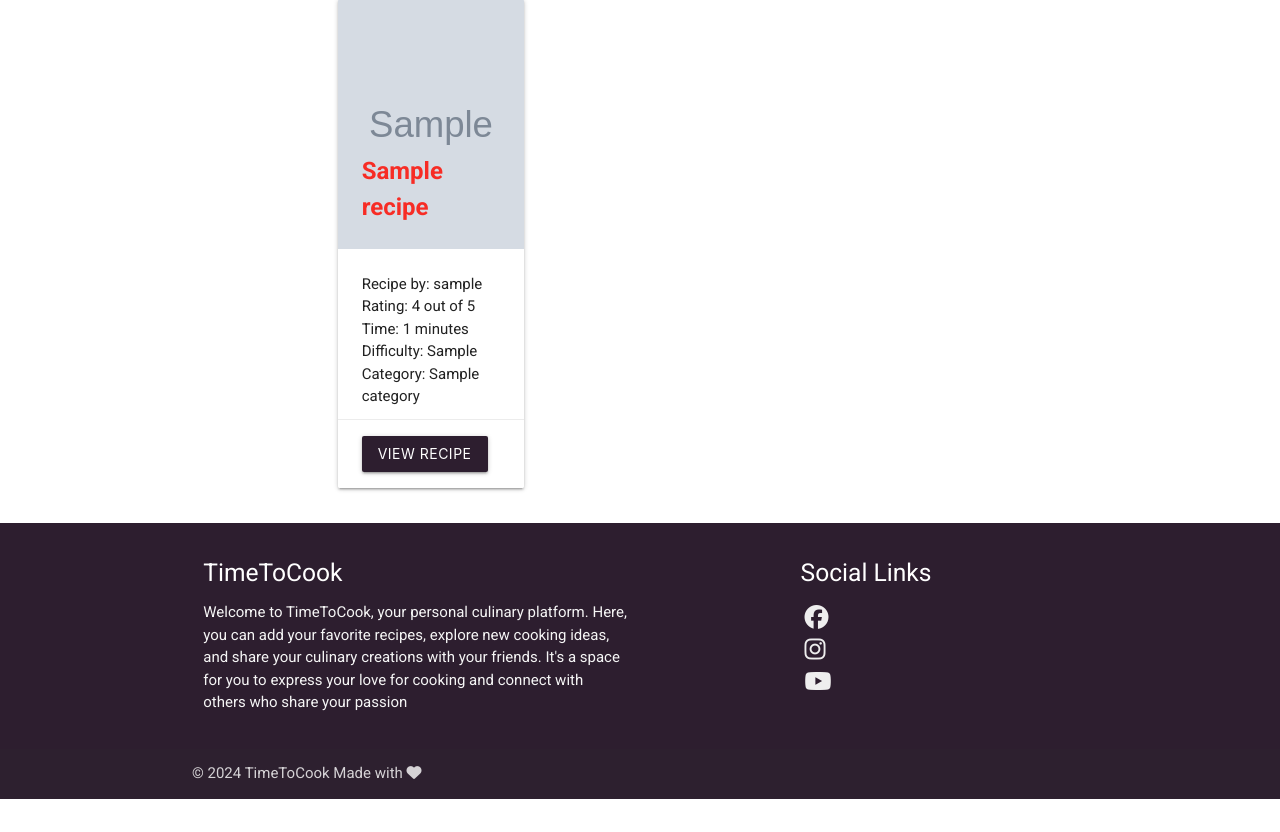
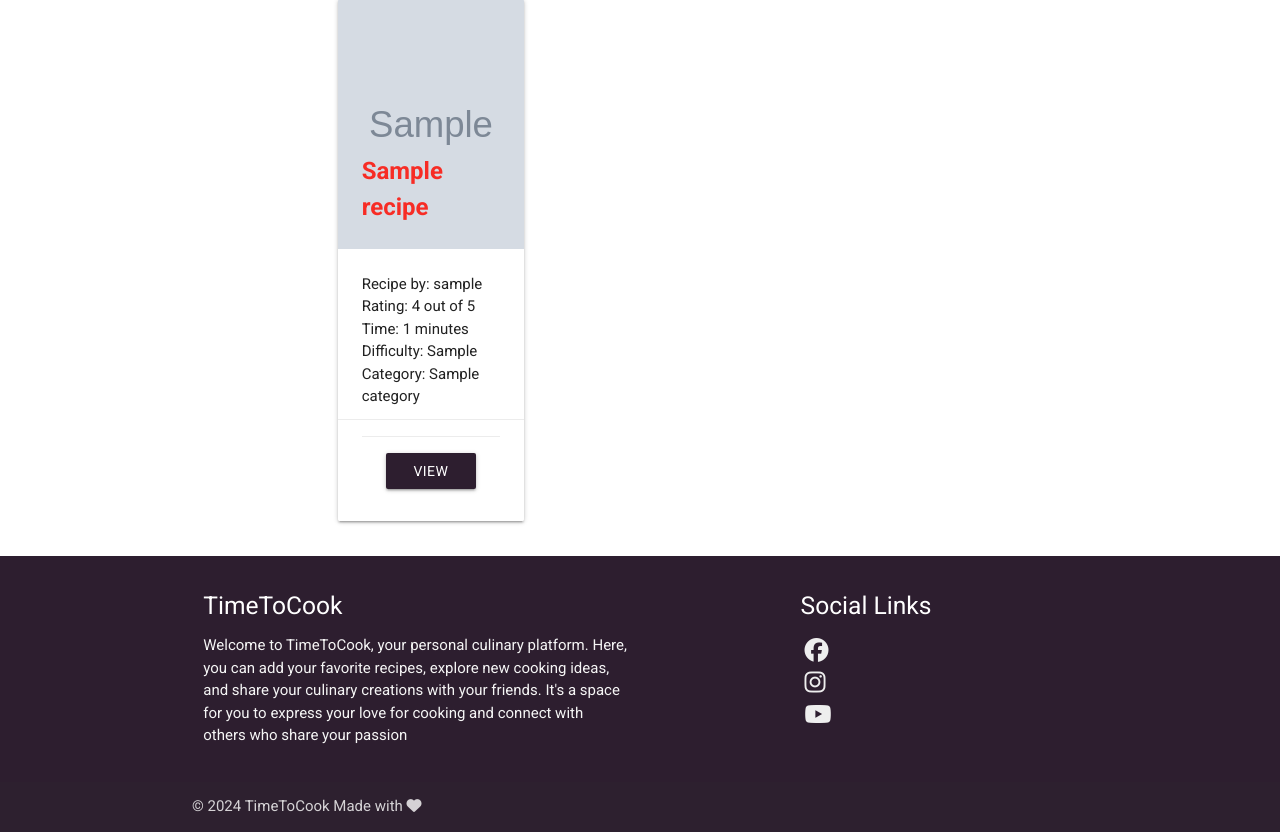
Before and after one commit to mariusmilitaru32/TimeToCook, a Flask app: page /myrecipes in a window 1280 px wide. Shown: the part 147-979 px from the top of the page. Before the commit the page ends 946 px from the top, so only its background shows below. Run offline with Flask 3, Linux system fonts and the light colour scheme; the visitor is signed in with stand-in values (Sample User, id 1); tables that the repository leaves empty hold one stand-in row (values such as "Sample post"); grey boxes marked "Sample" are stand-in pictures; some libraries are stand-ins or nearby versions.

Commit message:
Fix button error templates

```diff
--- a/timetocook/templates/allrecipes.html
+++ b/timetocook/templates/allrecipes.html
@@ -40,10 +40,9 @@
                     <p>Category: {{ recipe.category.category_name }}</p>
                 </div>
                 <div class="card-action center">
-                    <a href="{{ url_for('view_recipe', recipe_id=recipe.id) }}">
-                        <button class="btn">View Recipe</button>
-                    </a>
+                    <a href="{{ url_for('view_recipe', recipe_id=recipe.id) }}" class="btn">View Recipe</a>
                 </div>
+
             </div>
         </div>
         {% endfor %}
--- a/timetocook/templates/favourites.html
+++ b/timetocook/templates/favourites.html
@@ -19,9 +19,9 @@
                     <p>Category: {{ recipe.category.category_name }}</p>
                 </div>
                 <div class="card-action center">
-                    <a href="{{ url_for('view_recipe', recipe_id=recipe.id) }}">
-                        <button class="btn">View Recipe</button>
-                    </a>
+                    <div class="card-action center">
+                        <a href="{{ url_for('view_recipe', recipe_id=recipe.id) }}" class="btn">View Recipe</a>
+                    </div>
                 </div>
             </div>
         </div>
--- a/timetocook/templates/index.html
+++ b/timetocook/templates/index.html
@@ -42,7 +42,7 @@
         <div class="col s12 m6 l4">
             <div class="card">
                 <div class="card-image">
-                    <img src="{{ recipe.img_url }}">
+                    <img src="{{ recipe.img_url }}" alt="recipeIMG">
                     <span class="card-title">{{ recipe.name }}</span>
                 </div>
                 <div class="card-content">
--- a/timetocook/templates/myrecipes.html
+++ b/timetocook/templates/myrecipes.html
@@ -20,9 +20,9 @@
                     <p>Category: {{ recipe.category.category_name }}</p>
                 </div>
                 <div class="card-action center">
-                    <a href="{{ url_for('view_recipe', recipe_id=recipe.id) }}">
-                        <button class="btn">View Recipe</button>
-                    </a>
+                    <div class="card-action center">
+                        <a href="{{ url_for('view_recipe', recipe_id=recipe.id) }}" class="btn">View Recipe</a>
+                    </div>
                 </div>
             </div>
         </div>
```
